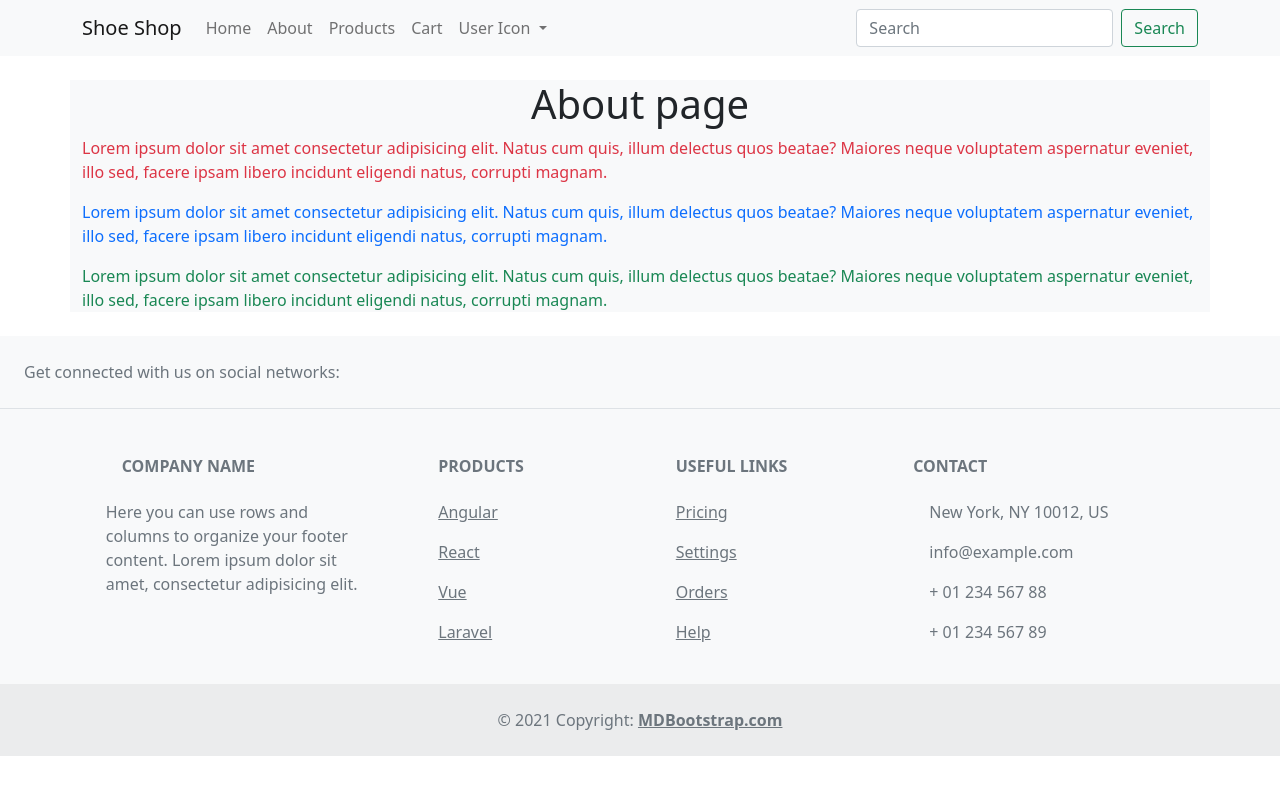
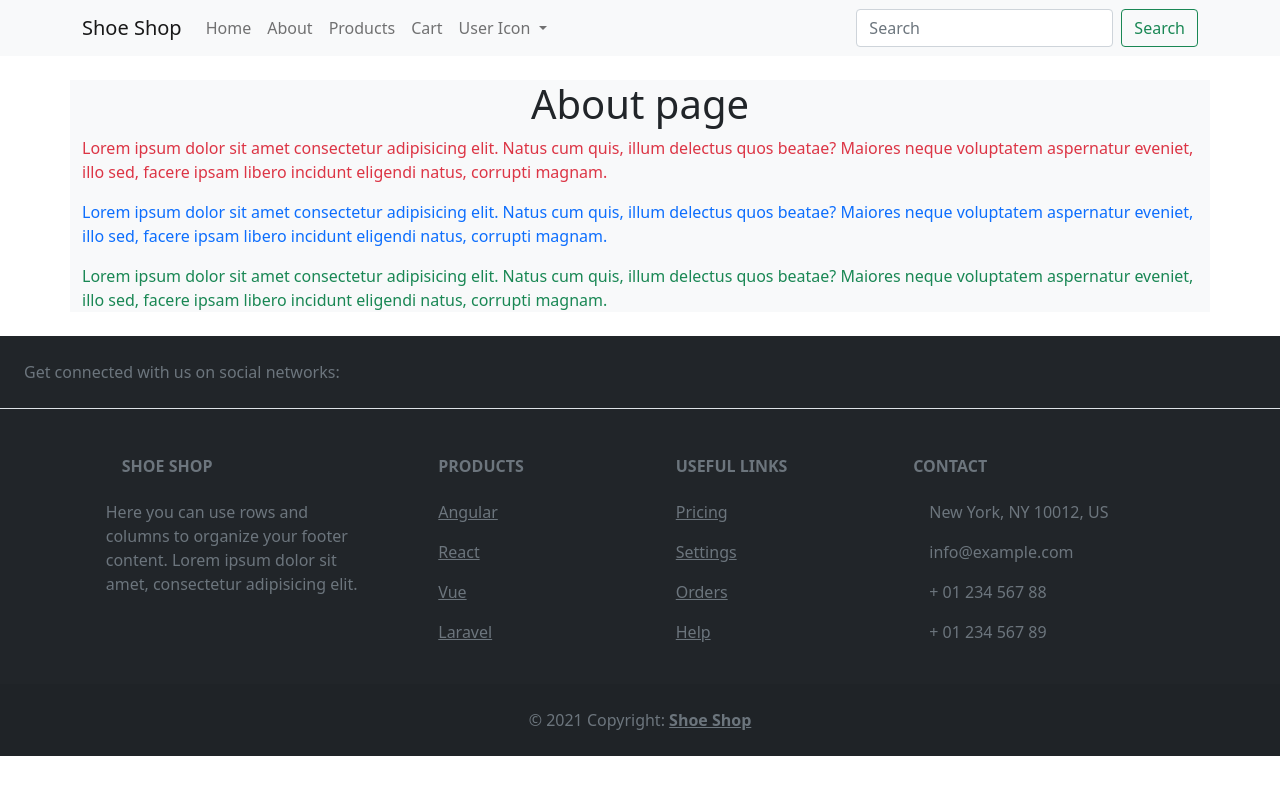
Before and after one commit to evansopilo/OnlineShoeStore, a Vue app: page /about in a window 1280 px wide. Shown: the top 794 px of the page. Built offline with nearby package versions, Linux system fonts and the light colour scheme; some icons are missing.

Commit message:
update footer

```diff
--- a/components/Footer.vue
+++ b/components/Footer.vue
@@ -1,16 +1,14 @@
 <template>
-   <footer class="text-center text-lg-start bg-light text-muted mt-3">
-   <!-- Section: Social media -->
+   <footer class="text-center text-lg-start bg-dark text-muted mt-3">
+
       <section
          class="d-flex justify-content-center justify-content-lg-between p-4 border-bottom"
       >
-      <!-- Left -->
+
          <div class="me-5 d-none d-lg-block">
             <span>Get connected with us on social networks:</span>
          </div>
-      <!-- Left -->
 
-      <!-- Right -->
          <div>
             <a href="" class="me-4 text-reset">
                <i class="fab fa-facebook-f"></i>
@@ -31,31 +29,27 @@
                <i class="fab fa-github"></i>
             </a>
          </div>
-      <!-- Right -->
+
       </section>
-   <!-- Section: Social media -->
 
-   <!-- Section: Links  -->
       <section class="">
          <div class="container text-center text-md-start mt-5">
-         <!-- Grid row -->
+
             <div class="row mt-3">
-         <!-- Grid column -->
+
             <div class="col-md-3 col-lg-4 col-xl-3 mx-auto mb-4">
-            <!-- Content -->
+
                <h6 class="text-uppercase fw-bold mb-4">
-               <i class="fas fa-gem me-3"></i>Company name
+                  <i class="fas fa-gem me-3"></i>Shoe Shop
                </h6>
                <p>
                   Here you can use rows and columns to organize your footer content. Lorem ipsum
                   dolor sit amet, consectetur adipisicing elit.
                </p>
             </div>
-         <!-- Grid column -->
 
-         <!-- Grid column -->
             <div class="col-md-2 col-lg-2 col-xl-2 mx-auto mb-4">
-            <!-- Links -->
+
                <h6 class="text-uppercase fw-bold mb-4">
                   Products
                </h6>
@@ -72,11 +66,8 @@
                   <a href="#!" class="text-reset">Laravel</a>
                </p>
             </div>
-         <!-- Grid column -->
 
-         <!-- Grid column -->
                <div class="col-md-3 col-lg-2 col-xl-2 mx-auto mb-4">
-            <!-- Links -->
                   <h6 class="text-uppercase fw-bold mb-4">
                      Useful links
                   </h6>
@@ -93,11 +84,8 @@
                      <a href="#!" class="text-reset">Help</a>
                   </p>
                </div>
-         <!-- Grid column -->
 
-         <!-- Grid column -->
                <div class="col-md-4 col-lg-3 col-xl-3 mx-auto mb-md-0 mb-4">
-            <!-- Links -->
                   <h6 class="text-uppercase fw-bold mb-4">
                      Contact
                   </h6>
@@ -109,19 +97,14 @@
                   <p><i class="fas fa-phone me-3"></i> + 01 234 567 88</p>
                   <p><i class="fas fa-print me-3"></i> + 01 234 567 89</p>
                </div>
-         <!-- Grid column -->
             </div>
-         <!-- Grid row -->
          </div>
       </section>
-   <!-- Section: Links  -->
 
-   <!-- Copyright -->
       <div class="text-center p-4" style="background-color: rgba(0, 0, 0, 0.05);">
          © 2021 Copyright:
-      <a class="text-reset fw-bold" href="https://mdbootstrap.com/">MDBootstrap.com</a>
+         <a class="text-reset fw-bold" href="#">Shoe Shop</a>
       </div>
-   <!-- Copyright -->
+
    </footer>
-   <!-- Footer -->
 </template>
```
Lines whose indentation alone changed are shown as unchanged.
